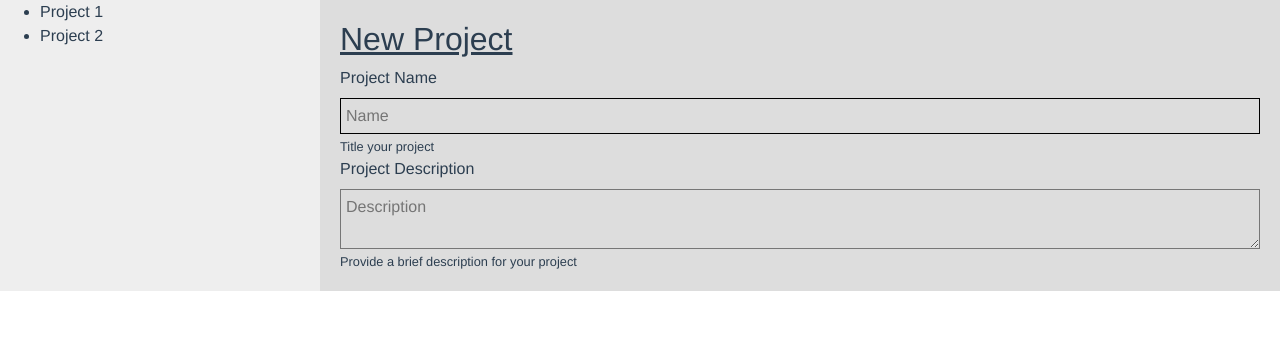
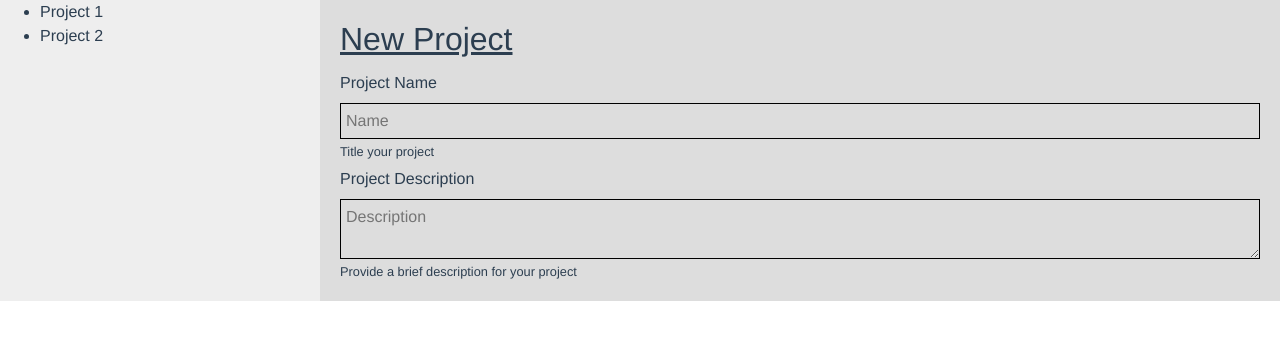
Before and after one commit to hkharod/codeview, a Vue app: page /dashboard in a window 1280 px wide. Shown: the top 340 px of the page. Built offline with nearby package versions, Linux system fonts and the light colour scheme.

Commit message:
Added overlay for additional sidebar closing

```diff
--- a/src/components/FormInput.vue
+++ b/src/components/FormInput.vue
@@ -56,7 +56,8 @@ export default {
   .form small {
     padding-top: 3px;
   }
-  .form input {
+  .form input,
+  .form textarea {
     border: 1px solid black;
     background-color: #ddd;
   }
--- a/src/components/MainContent.vue
+++ b/src/components/MainContent.vue
@@ -1,14 +1,13 @@
 <template>
   <div class="content">
   	<div class="contentHeader">
-  		<div v-if="newProject">
+  		<template v-if="newProject">
 	  		<h2><u>New Project</u></h2>
 			<form-input
 				label="Project Name"
 				type="text"
 				placeholder="Name"
 				description="Title your project"
-				disabled="disabled"
 				:input-style="inputStyle">
 			</form-input>
 			<form-input
@@ -18,13 +17,13 @@
 				description="Provide a brief description for your project"
 				:input-style="textareaStyle">
 			</form-input>
-		</div>
-		<div v-else>
+		</template>
+		<template v-else>
 			<h2><u>{{project.name}}</u></h2>
 			<p>
 				{{project.description}}
 			</p>
-		</div>
+		</template>
   	</div>
   	<div class="contentBody">
 
@@ -71,10 +70,6 @@ export default {
 	.contentHeader {
 		display: grid;
 		grid-template-columns: 1fr;
-		grid-gap: 10px;
-	}
-
-	.contentHeader h2 {
-		text-align: left;
+		grid-gap: 5px;
 	}
 </style>
--- a/src/views/Dashboard.vue
+++ b/src/views/Dashboard.vue
@@ -10,6 +10,7 @@
     </div>
 		<sidebar id="sidebar"></sidebar>
     <main-content id="content"></main-content>
+    <a class="overlay" href="#"></a>
   </div>
 </template>
 
@@ -59,9 +60,13 @@ export default {
       left: -340px;
       width: 300px;
       transition: transform .3s ease-in-out;
+      z-index: 10;
     }
     #sidebar:target {
-      transform: translateX(340px);
+      transform: translateX(340px)
+    }
+    #sidebar:target ~ .overlay {
+      display: block;
     }
     .header {
       display: grid;
@@ -80,5 +85,15 @@ export default {
     .toggle {
       display: block;
     }
+    .overlay {
+      position: fixed;
+      top: 0;
+      bottom: 0;
+      left: 0;
+      right: 0;
+      z-index: 2;
+      background-color: rgba(0, 0, 0, 0.5);
+      display: none;
+    }
   }
 </style>
```
